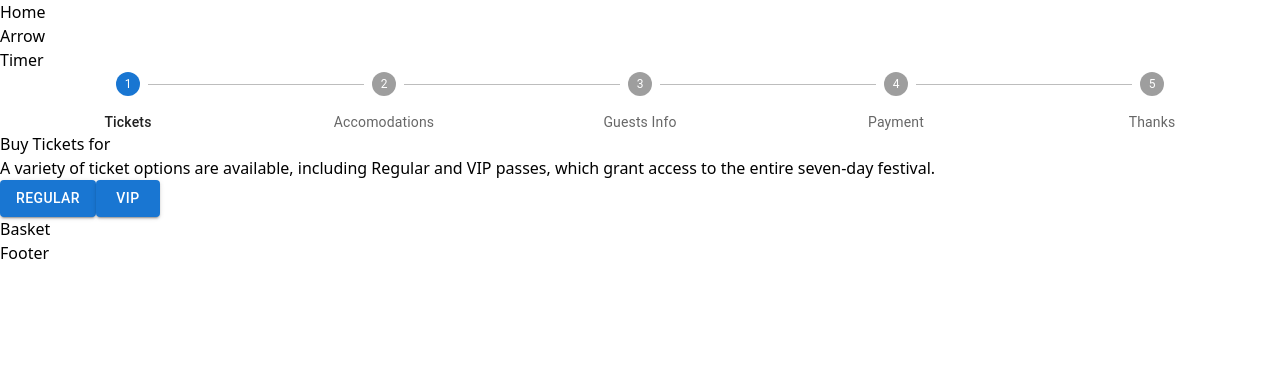
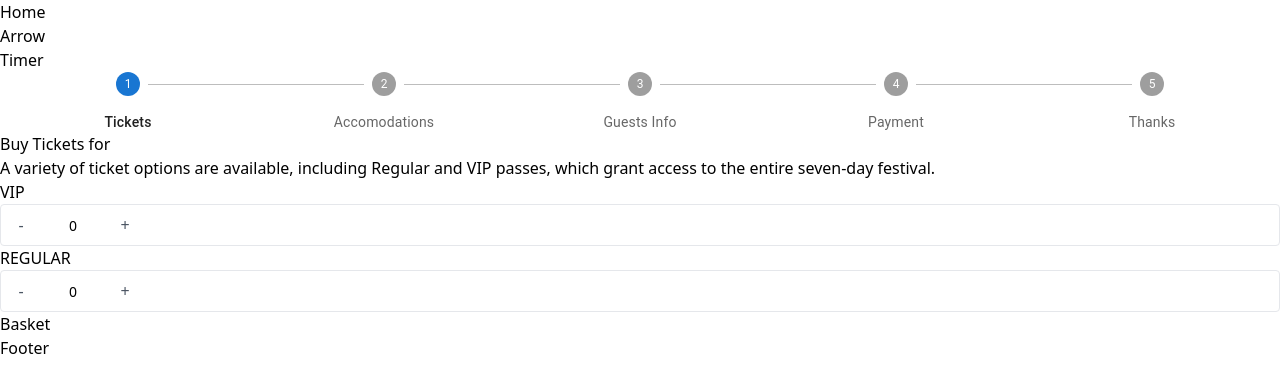
Before and after one commit to rossosofia/frontend_foofest_exam_sofia, a Next.js app: page /tickets in a window 1280 px wide. Shown: the top 392 px of the page. Built offline with nearby package versions, Linux system fonts and the light colour scheme.

Commit message:
removing tickets works, added a quantity input

```diff
--- a/src/components/TicketCard.jsx
+++ b/src/components/TicketCard.jsx
@@ -3,9 +3,15 @@ import { Button } from "@mui/material";
 import { useContext } from "react";
 import { DispatchContext } from "@/context/storeContext";
 import { v4 as uuidv4 } from "uuid";
+import { StoreContext } from "@/context/storeContext";
 
-const SelectCard = () => {
+const TicketCard = (props) => {
   const dispatch = useContext(DispatchContext);
+  const state = useContext(StoreContext);
+  const vipTicket = state.basket.find((ticket) => ticket.name === "VIP");
+  const regularTicket = state.basket.find(
+    (ticket) => ticket.name === "Regular"
+  );
 
   function addRegularTicket() {
     dispatch({
@@ -31,16 +37,98 @@ const SelectCard = () => {
     });
   }
 
+  function removeOneVIP() {
+    dispatch({
+      action: "REMOVE_TICKET",
+      payload: {
+        name: "VIP",
+      },
+    });
+  }
+
+  function removeOneREGULAR() {
+    dispatch({
+      action: "REMOVE_TICKET",
+      payload: {
+        name: "Regular",
+      },
+    });
+  }
+
   return (
     <>
-      <Button onClick={addRegularTicket} variant="contained">
+      {/* <Button onClick={addRegularTicket} variant="contained">
         Regular{" "}
       </Button>
       <Button onClick={addVIPTicket} variant="contained">
         VIP
-      </Button>
+      </Button> */}
+      <h2>VIP</h2>
+      <div>
+        <label htmlFor="Quantity" className="sr-only">
+          {" "}
+          Quantity{" "}
+        </label>
+
+        <div className="flex items-center border border-gray-200 rounded">
+          <button
+            onClick={removeOneVIP}
+            type="button"
+            className="w-10 h-10 leading-10 text-gray-600 transition hover:opacity-75"
+          >
+            -
+          </button>
+
+          <input
+            type="number"
+            id="Quantity"
+            value={vipTicket ? vipTicket.amount : 0}
+            className="h-10 w-16 border-transparent text-center [-moz-appearance:_textfield] sm:text-sm [&::-webkit-outer-spin-button]:m-0 [&::-webkit-outer-spin-button]:appearance-none [&::-webkit-inner-spin-button]:m-0 [&::-webkit-inner-spin-button]:appearance-none"
+          />
+
+          <button
+            type="button"
+            onClick={addVIPTicket}
+            className="w-10 h-10 leading-10 text-gray-600 transition hover:opacity-75"
+          >
+            +
+          </button>
+        </div>
+      </div>
+      <h2>REGULAR</h2>
+      <div>
+        <label htmlFor="Quantity" className="sr-only">
+          {" "}
+          Quantity{" "}
+        </label>
+
+        <div className="flex items-center border border-gray-200 rounded">
+          <button
+            onClick={removeOneREGULAR}
+            type="button"
+            className="w-10 h-10 leading-10 text-gray-600 transition hover:opacity-75"
+          >
+            -
+          </button>
+
+          <input
+            type="number"
+            id="Quantity"
+            value={regularTicket ? regularTicket.amount : 0}
+            className="h-10 w-16 border-transparent text-center [-moz-appearance:_textfield] sm:text-sm [&::-webkit-outer-spin-button]:m-0 [&::-webkit-outer-spin-button]:appearance-none [&::-webkit-inner-spin-button]:m-0 [&::-webkit-inner-spin-button]:appearance-none"
+          />
+
+          <button
+            type="button"
+            onClick={addRegularTicket}
+            className="w-10 h-10 leading-10 text-gray-600 transition hover:opacity-75"
+          >
+            +
+          </button>
+        </div>
+      </div>
     </>
   );
 };
 
-export default SelectCard;
+export default TicketCard;
--- a/src/context/storeContext.jsx
+++ b/src/context/storeContext.jsx
@@ -1,5 +1,4 @@
 import { createContext, useReducer } from "react";
-
 export const StoreContext = createContext();
 export const DispatchContext = createContext();
 
@@ -37,6 +36,19 @@ function reducer(state, action) {
         newItem.amount = 1;
         return { ...state, basket: state.basket.concat(action.payload) };
       }
+    case "REMOVE_TICKET":
+      console.log(state, action);
+      const nextBasket = state.basket.map((item) => {
+        if (item.name === action.payload.name) {
+          const copy = { ...item };
+          copy.amount--;
+          return copy;
+        } else {
+          return item;
+        }
+      });
+      const finalBasket = nextBasket.filter((item) => item.amount > 0);
+      return { ...state, basket: finalBasket };
   }
 }
 
```
